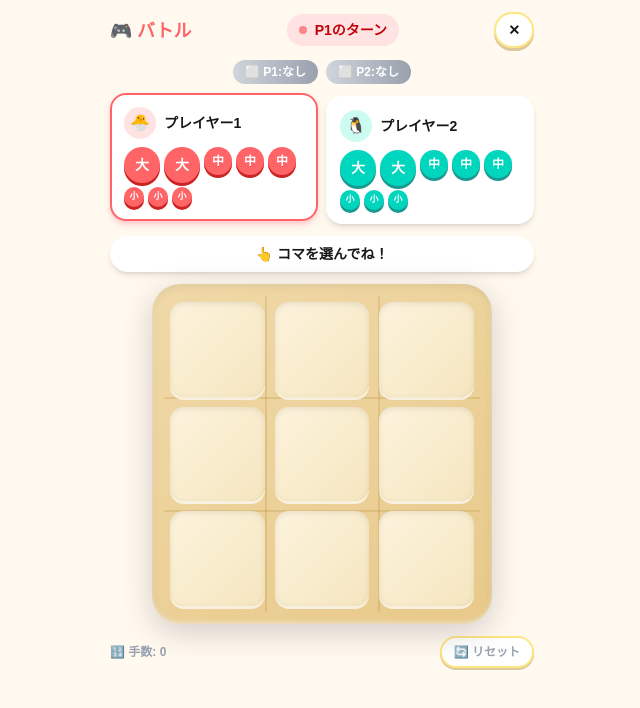
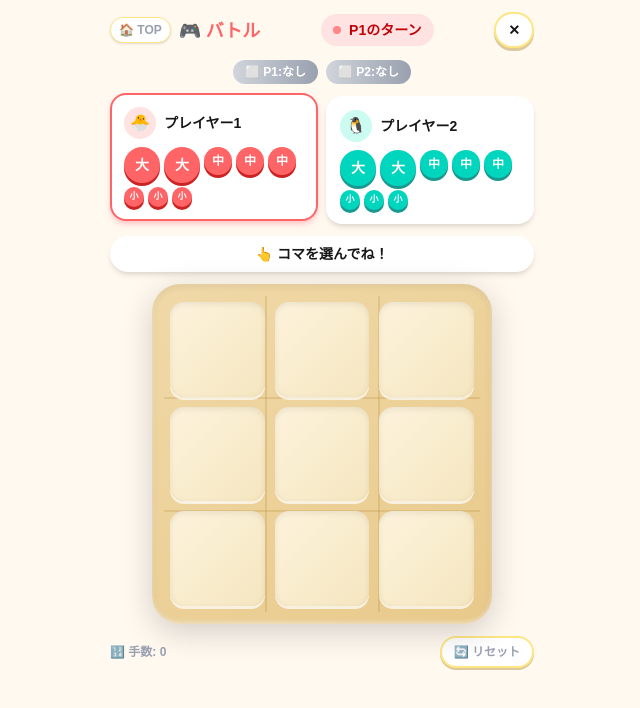
Before and after one commit to sir0-web/yururi-battle, a Next.js app: page /game in a window 1280 px wide. Shown: the top 708 px of the page, without its empty margins (318-958 px from the left). Built offline with nearby package versions, Linux system fonts and the light colour scheme.

Commit message:
feat: ゲーム画面にTOPへ戻るボタン追加

```diff
--- a/src/app/game/page.tsx
+++ b/src/app/game/page.tsx
@@ -87,9 +87,15 @@ const startGame = () => {
 
         {/* Header */}
         <div className="flex items-center justify-between gap-2">
-          <span className="font-black text-red-400 text-lg" style={{ fontFamily: "'Fredoka One',cursive" }}>
-            🎮 バトル
-          </span>
+          <div className="flex items-center gap-2">
+            <a href="https://arcana-guild-site.vercel.app/minigame"
+              className="text-xs font-black text-gray-400 border border-amber-200 bg-white px-2 py-1 rounded-full shadow-sm">
+              🏠 TOP
+            </a>
+            <span className="font-black text-red-400 text-lg" style={{ fontFamily: "'Fredoka One',cursive" }}>
+              🎮 バトル
+            </span>
+          </div>
           <div className={`flex items-center gap-2 px-3 py-1.5 rounded-full font-black text-sm ${turnColor}`}>
             <span className={`w-2 h-2 rounded-full animate-pulse ${game.cur === 'p1' ? 'bg-red-400' : 'bg-teal-400'}`} />
             {game.winner || game.draw ? '🏆 終了！' : `${turnName}のターン`}
```
